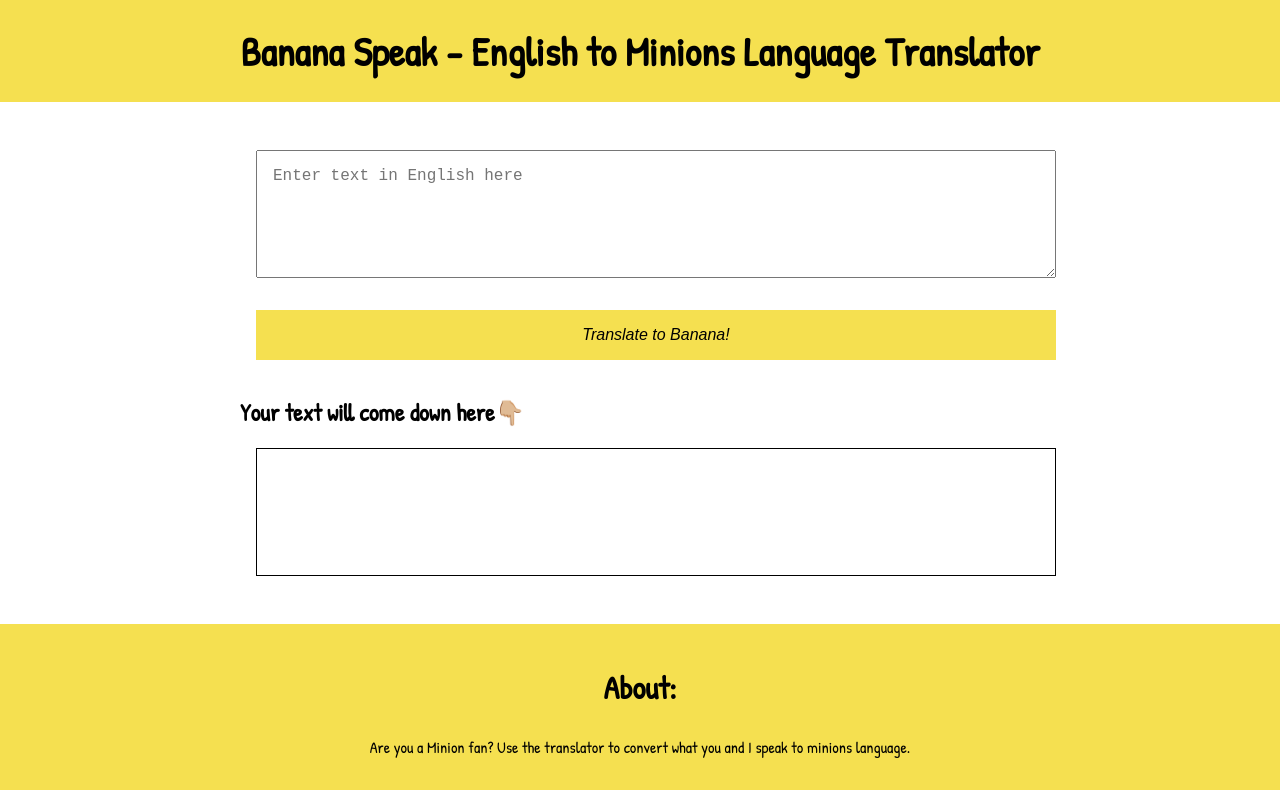
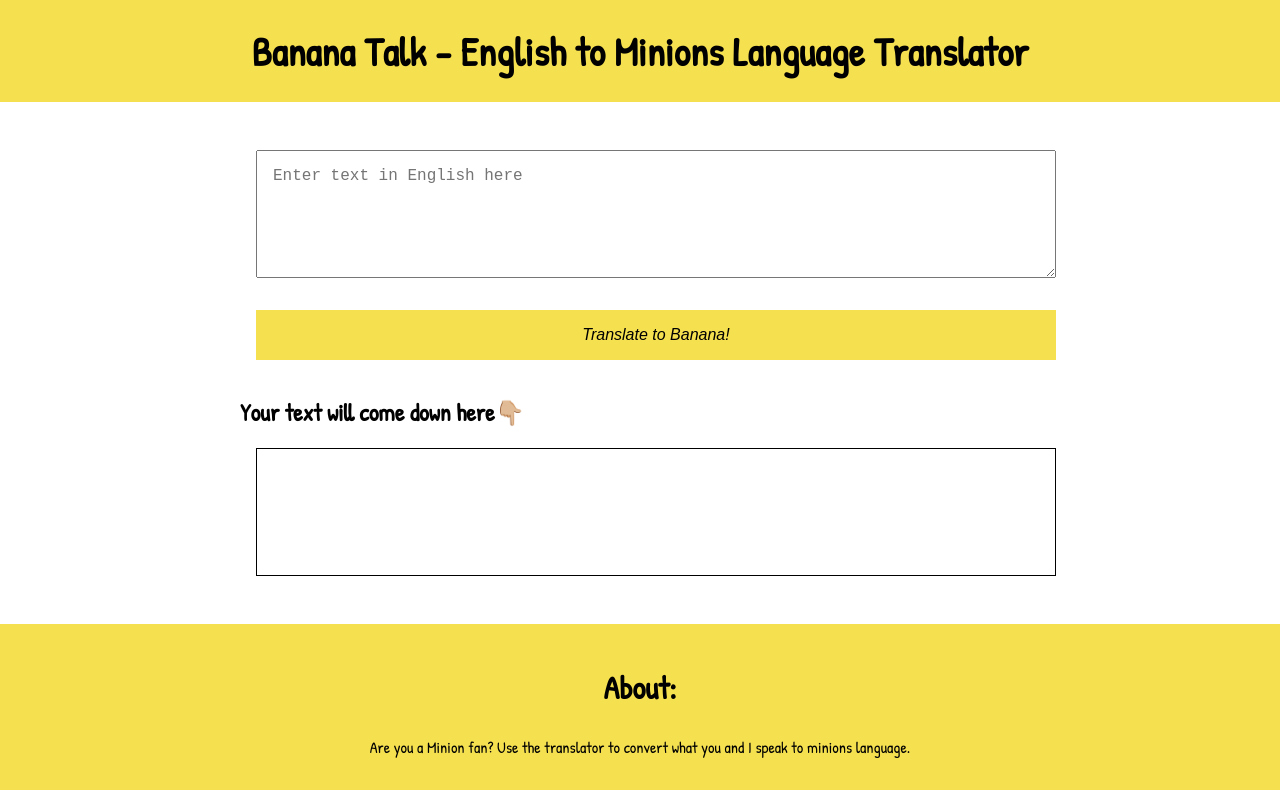
Before and after one commit to khuranamanan/markFour-Banana-speak, a plain HTML site: page index.html in a window 1280 px wide. Drawn offline with Linux system fonts and the light colour scheme.

Commit message:
Heading Change

```diff
--- a/index.html
+++ b/index.html
@@ -5,13 +5,13 @@
     <meta charset="UTF-8">
     <meta http-equiv="X-UA-Compatible" content="IE=edge">
     <meta name="viewport" content="width=device-width, initial-scale=1.0">
-    <title>Banana Speak | markFour | Manan Khurana</title>
+    <title>Banana Talk | markFour | Manan Khurana</title>
     <link rel="stylesheet" href="styles.css">
 </head>
 
 <body>
     <nav class=" navigation">
-        <h1 class="container">Banana Speak - English to Minions Language Translator</h1>
+        <h1 class="container">Banana Talk - English to Minions Language Translator</h1>
     </nav>
     <main class="container">
         <textarea name="" id="txt-input" placeholder="Enter text in English here"></textarea>
```
